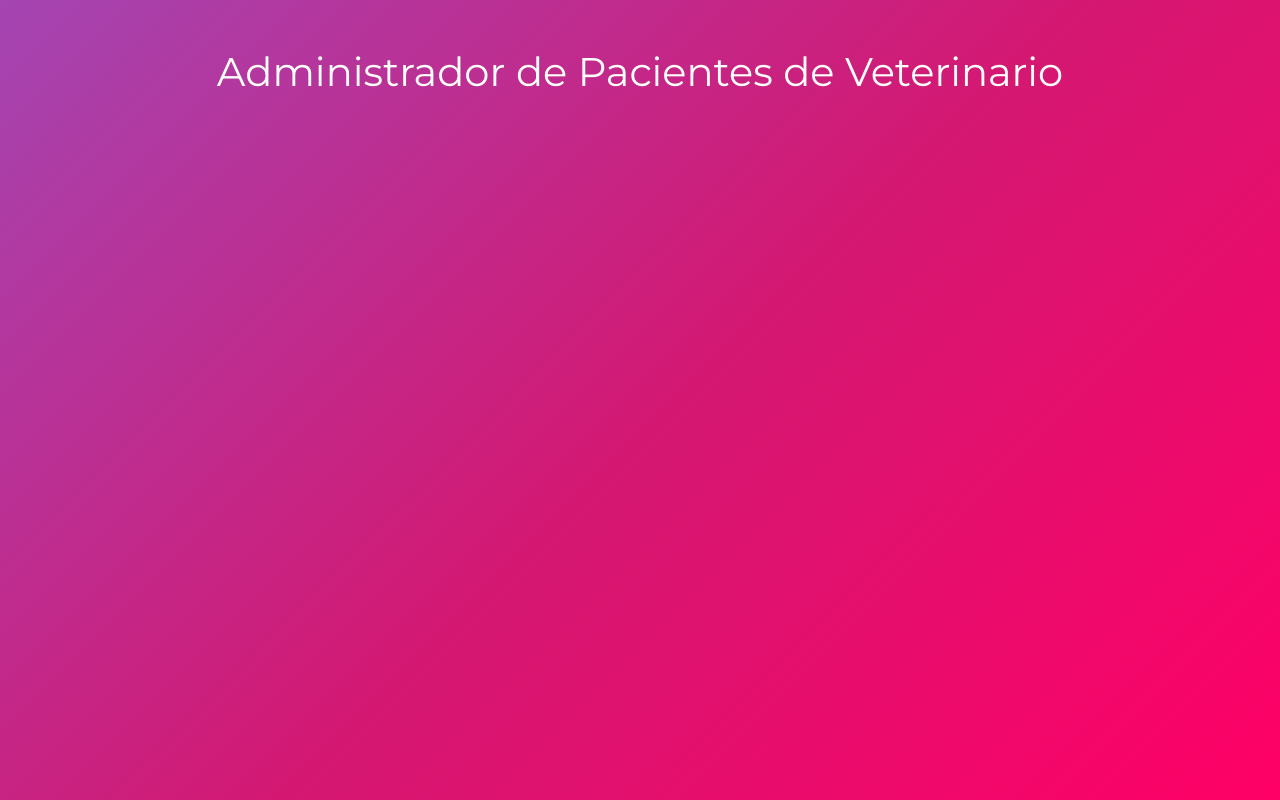
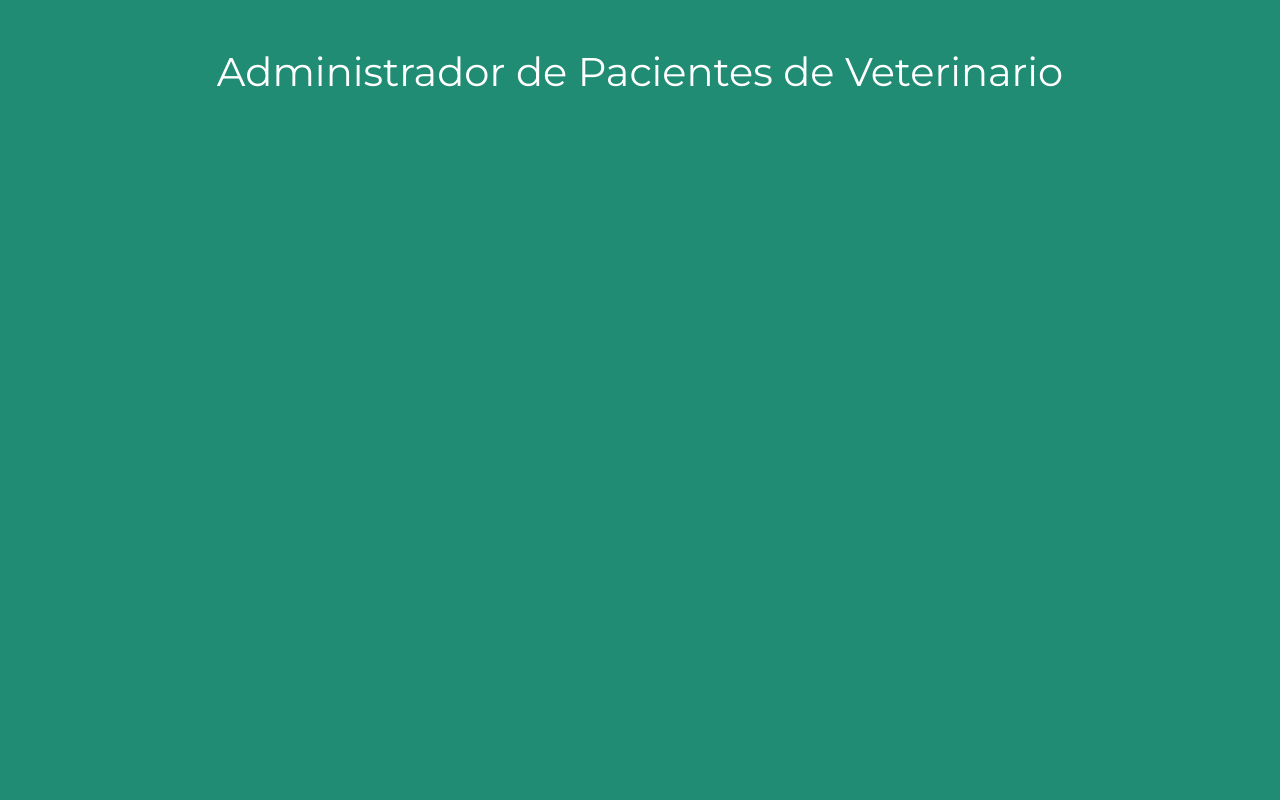
Before and after one commit to CesarRivasP/vet-admin, a React (Create React App) app: page / in a window 1280 px wide. Built offline with nearby package versions, Linux system fonts and the light colour scheme.

Commit message:
Added background color

```diff
--- a/src/css/index.css
+++ b/src/css/index.css
@@ -1,11 +1,12 @@
 html {
   min-height: 100%;
 }
+
 body {
   margin: 0;
   padding: 0;
   font-family: sans-serif;
-  background-image: linear-gradient(-225deg, #A445B2 0%, #D41872 52%, #FF0066 100%);
+  background-color: #218c74 !important;
   min-height: 100%;
   padding-bottom: 5rem;
 }
```
